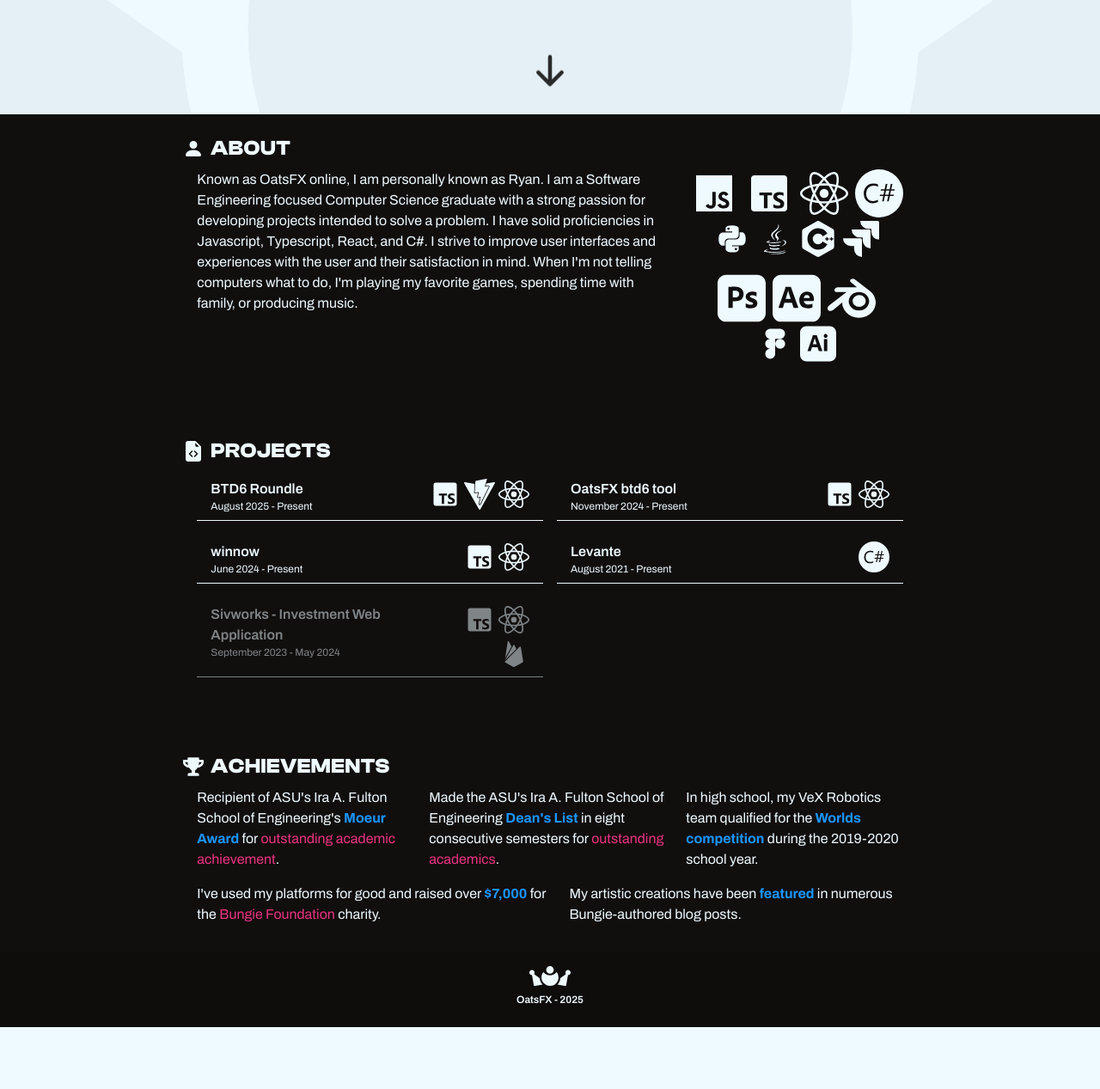
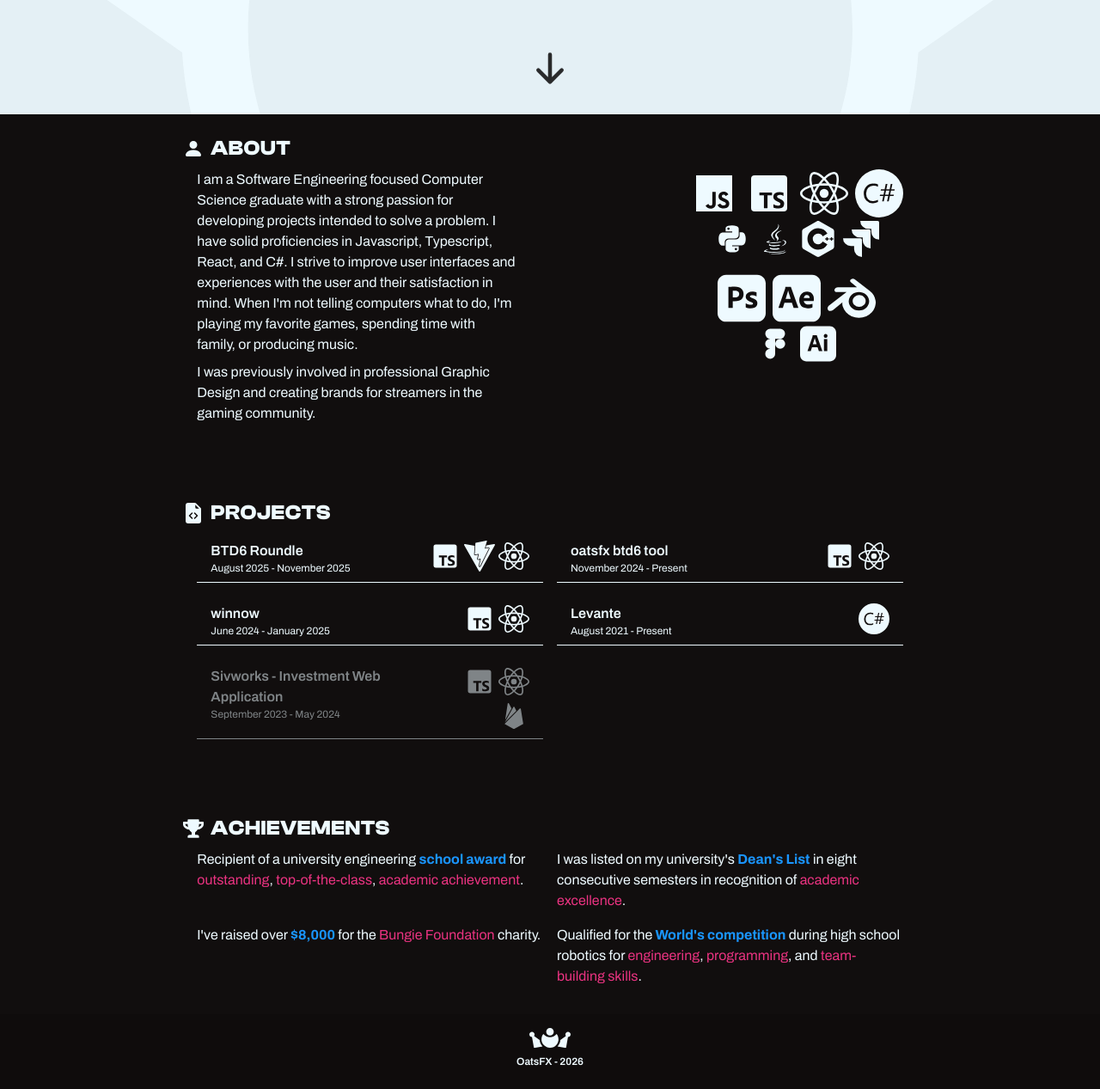
Before and after one commit to oatsfx/oatsfx.github.io, a React (Create React App) app: page / in a window 1280 px wide. Shown: the part 667-1934 px from the top of the page at 86% size. Before the commit the page ends 1862 px from the top, so only its background shows below. Built offline with nearby package versions, Linux system fonts and the light colour scheme.

Commit message:
add: 2026 year
update: information

```diff
--- a/src/components/Footer/Footer.tsx
+++ b/src/components/Footer/Footer.tsx
@@ -6,7 +6,7 @@ const Footer: React.FC = () => {
     <footer className="footer footer-center sticky top-[100vh] p-4 bg-base-300 text-base-100">
       <aside>
         <OatsFXLogo className="w-12" />
-        <p className="font-semibold text-xs">OatsFX - 2025</p>
+        <p className="font-semibold text-xs">OatsFX - 2026</p>
         <p className="italic text-xs"></p>
       </aside>
     </footer>
--- a/src/pages/Home/Home.tsx
+++ b/src/pages/Home/Home.tsx
@@ -39,7 +39,7 @@ const Home: React.FC = () => {
   const projects = [
     {
       name: "BTD6 Roundle",
-      dateString: "August 2025 - Present",
+      dateString: "August 2025 - November 2025",
       endContent: (
         <>
           <BiLogoTypescript size={36} />
@@ -51,7 +51,7 @@ const Home: React.FC = () => {
       disabled: false,
     },
     {
-      name: "OatsFX btd6 tool",
+      name: "oatsfx btd6 tool",
       dateString: "November 2024 - Present",
       endContent: (
         <>
@@ -64,7 +64,7 @@ const Home: React.FC = () => {
     },
     {
       name: "winnow",
-      dateString: "June 2024 - Present",
+      dateString: "June 2024 - January 2025",
       endContent: (
         <>
           <BiLogoTypescript size={36} />
@@ -134,9 +134,7 @@ const Home: React.FC = () => {
           </p>
           <div className="flex flex-col md:flex-row gap-4 animate-fade-xl px-8 text-nowrap">
             <p className="italic text-neutral">Software Engineer</p>
-            <p className="italic text-neutral">Computer Scientist</p>
             <p className="italic text-neutral">Graphic/Motion Designer</p>
-            <p className="italic text-neutral">Music Producer</p>
           </div>
           <div className="flex gap-4 animate-fade-xl items-center">
             <a
@@ -151,7 +149,7 @@ const Home: React.FC = () => {
               href="https://youtube.com/@oatsfx"
               target="_blank"
               rel="noreferrer"
-              className="transition text-neutral hover:text-secondary"
+              className="transition text-neutral hover:text-primary"
             >
               <BsYoutube size={22} />
             </a>
@@ -204,16 +202,21 @@ const Home: React.FC = () => {
             ABOUT
           </p>
           <div className="flex flex-col lg:flex-row gap-4 px-4 py-2 items-center lg:items-start justify-between">
-            <p className="w-full lg:w-2/3">
-              Known as OatsFX online, I am personally known as Ryan. I am a
-              Software Engineering focused Computer Science graduate with a
-              strong passion for developing projects intended to solve a
-              problem. I have solid proficiencies in Javascript, Typescript,
-              React, and C#. I strive to improve user interfaces and experiences
-              with the user and their satisfaction in mind. When I'm not telling
-              computers what to do, I'm playing my favorite games, spending time
-              with family, or producing music.
-            </p>
+            <div className="flex flex-col gap-2">
+              <p className="w-full lg:w-2/3">
+                I am a Software Engineering focused Computer Science graduate
+                with a strong passion for developing projects intended to solve
+                a problem. I have solid proficiencies in Javascript, Typescript,
+                React, and C#. I strive to improve user interfaces and
+                experiences with the user and their satisfaction in mind. When
+                I'm not telling computers what to do, I'm playing my favorite
+                games, spending time with family, or producing music.
+              </p>
+              <p className="w-full lg:w-2/3">
+                I was previously involved in professional Graphic Design and
+                creating brands for streamers in the gaming community.
+              </p>
+            </div>
             <div className="flex flex-col items-center gap-1">
               <div className="flex gap-2">
                 <BiLogoJavascript size={56} />
@@ -262,31 +265,25 @@ const Home: React.FC = () => {
             ACHIEVEMENTS
           </p>
 
-          <div className="flex flex-col lg:flex-row flex-inline gap-4 px-4 py-2">
-            <p>
-              Recipient of ASU's Ira A. Fulton School of Engineering's{" "}
-              <span className="text-primary font-bold">Moeur Award</span> for{" "}
-              <span className="text-secondary">
-                outstanding academic achievement
-              </span>
-              .
+          <div className="flex lg:flex-row flex-inline gap-4 px-4 py-2">
+            <p className="w-full">
+              Recipient of a university engineering{" "}
+              <span className="text-primary font-bold">school award</span> for{" "}
+              <span className="text-secondary">outstanding</span>,{" "}
+              <span className="text-secondary">top-of-the-class</span>,{" "}
+              <span className="text-secondary">academic achievement</span>.
             </p>
-            <p>
-              Made the ASU's Ira A. Fulton School of Engineering{" "}
+            <p className="w-full">
+              I was listed on my university's{" "}
               <span className="text-primary font-bold">Dean's List</span> in
-              eight consecutive semesters for{" "}
-              <span className="text-secondary">outstanding academics</span>.
-            </p>
-            <p>
-              In high school, my VeX Robotics team qualified for the{" "}
-              <span className="text-primary font-bold">Worlds competition</span>{" "}
-              during the 2019-2020 school year.
+              eight consecutive semesters in recognition of{" "}
+              <span className="text-secondary">academic excellence</span>.
             </p>
           </div>
-          <div className="flex flex-col lg:flex-row flex-inline gap-4 px-4 py-2">
-            <p>
-              I've used my platforms for good and raised over{" "}
-              <span className="text-primary font-bold">$7,000</span> for the{" "}
+          <div className="flex lg:flex-row flex-inline gap-4 px-4 py-2">
+            <p className="w-full">
+              I've raised over{" "}
+              <span className="text-primary font-bold">$8,000</span> for the{" "}
               <a
                 href="https://tiltify.com/@oatsfx/profile"
                 target="_blank"
@@ -297,10 +294,15 @@ const Home: React.FC = () => {
               </a>{" "}
               charity.
             </p>
-            <p>
-              My artistic creations have been{" "}
-              <span className="text-primary font-bold">featured</span> in
-              numerous Bungie-authored blog posts.
+            <p className="w-full">
+              Qualified for the{" "}
+              <span className="text-primary font-bold">
+                World's competition
+              </span>{" "}
+              during high school robotics for{" "}
+              <span className="text-secondary">engineering</span>,{" "}
+              <span className="text-secondary">programming</span>, and{" "}
+              <span className="text-secondary">team-building skills</span>.
             </p>
           </div>
         </div>
```
